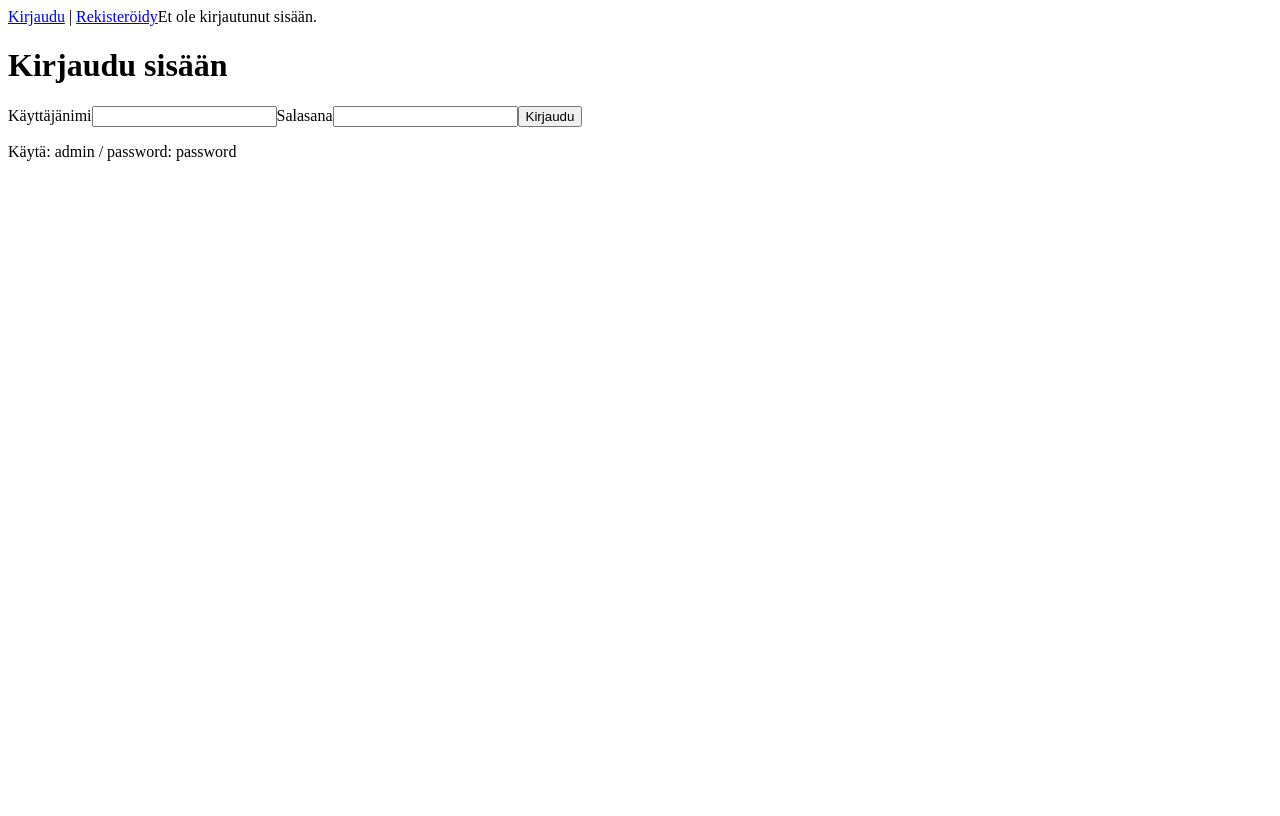
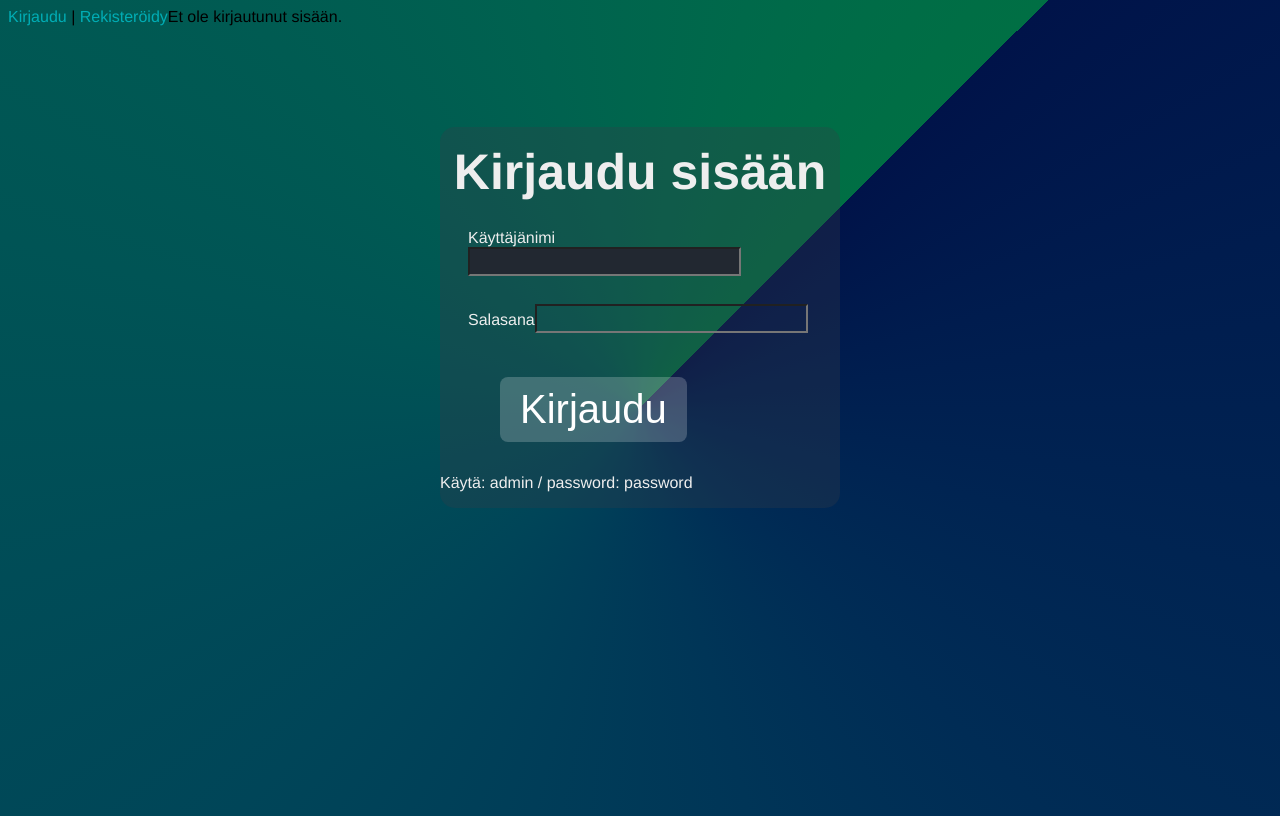
Before and after one commit to UulaKaijalainen/LoppuProjekti, a React (Vite) app in the folder projekti/: page /login in a window 1280 px wide. Built offline with nearby package versions, Linux system fonts and the light colour scheme.

Commit message:
Puhelin näkymä

```diff
--- a/projekti/src/App.jsx
+++ b/projekti/src/App.jsx
@@ -34,7 +34,7 @@ function App() {
 
       return;
     }
-      const id = setTimeout(() => setCountdown(c => c - 1), 100);
+      const id = setTimeout(() => setCountdown(c => c - 1), 1000);
     return () => clearTimeout(id);
   }, [countdown, navigate]);
 
@@ -42,7 +42,7 @@ function App() {
 
   const Welcome = () => (
 
-    <div className="p-6">
+    <div className="welcomeContainer">
           <h2 className="text-xl font-semibold">Tervetuloa, {user.username}</h2>
           <p className="text-sm text-gray-600">Olet kirjautunut sisään.</p>
           <p>Sinut ohjataan Automaattisesti seuraavalle sivulle {countdown}</p>
--- a/projekti/src/Confessions.jsx
+++ b/projekti/src/Confessions.jsx
@@ -45,15 +45,16 @@ function Confessions({ user }){
     };
     return(
         <>
-        <div>
+        <div className='confessionContainer'>
         <h2>Confession page</h2>
 
         <form onSubmit={handleSubmit}>
-            <input
-             type="text"
+            <textarea
+             type="field"
              value ={confession}
              onChange={(e) => setConfession(e.target.value)}
              placeholder='kerro salaisuutesi...'
+             className='confessionInput'
              required
              />
             <button type="submit">
--- a/projekti/src/Foorumi.jsx
+++ b/projekti/src/Foorumi.jsx
@@ -40,11 +40,11 @@ function Foorumi() {
 
     return(
 
-        <div>
+        <div className='foorumPage'>
             <h2>Foorumi</h2>
-            <div class='foorumContainer'>
+            <div className='foorumContainer'>
             {confessions.map((item) => (
-            <div class='foorumKortti'>
+            <div className='foorumKortti'>
                 <div key={item.id} >
                     <p><strong>{item.username = 'Anonymous'}</strong> sanoi:</p>
                     <p>{item.confession}</p>
--- a/projekti/src/Login.jsx
+++ b/projekti/src/Login.jsx
@@ -58,7 +58,7 @@ export default function Login({ onLogin }) {
     };
 
     return (
-        <div className="min-h-screen flex items-center justify-center bg-gray-50 p-4">
+        <div class="containerLogin">
             <form
                 onSubmit={handleSubmit}
                 className="w-full max-w-md bg-white rounded-2xl shadow-md p-8"
@@ -74,29 +74,34 @@ export default function Login({ onLogin }) {
                     </div>
                 )}
 
-                <label className="block mb-4">
+                <div className="mb-4">
                     <span className="text-sm font-medium">Käyttäjänimi</span>
                     <input
                         type="text"
                         value={username}
                         onChange={(e) => setUsername(e.target.value)}
-                        className="mt-1 block w-full rounded-md border-gray-300 shadow-sm focus:ring-2 focus:ring-indigo-200 p-2"
+                        className="containerLogin2"
+                        id='UserInp'
                         autoComplete="username"
                         required
+
                     />
-                </label>
+                </div>
 
-                <label className="block mb-6">
+                <div className="mb-6">
                     <span className="text-sm font-medium">Salasana</span>
                     <input
+
                         type="password"
                         value={password}
                         onChange={(e) => setPassword(e.target.value)}
-                        className="mt-1 block w-full rounded-md border-gray-300 shadow-sm focus:ring-2 focus:ring-indigo-200 p-2"
+                        className="containerLogin2"
                         autoComplete="current-password"
+                        style={{ backgroundColor: "#0000" }}
+
                         required
                     />
-                </label>
+                </div>
 
                 <button
                     type="submit"
--- a/projekti/src/styles/Tyyli.css
+++ b/projekti/src/styles/Tyyli.css
@@ -1,41 +1,221 @@
+/* ===========================
+    GLOBAL / DEFAULT STYLES
+=========================== */
 
-@media screen and (max-width: 479px)
-{
-    body{
-        font-size: 12px;
+html, body {
+
+    min-height: 100%;
+    font-family: 'Franklin Gothic Medium', 'Arial Narrow', Arial, sans-serif;
+}
+
+body {
+    min-height: 100vh;
+    background: conic-gradient(
+        from 45deg,
+        rgb(0, 19, 73) 0deg,
+        rgb(0, 28, 78) 30deg,
+        rgb(0, 36, 82) 60deg,
+        rgb(0, 44, 85) 90deg,
+        rgb(0, 53, 87) 120deg,
+        rgb(0, 61, 88) 150deg,
+        rgb(0, 69, 88) 180deg,
+        rgb(0, 76, 87) 210deg,
+        rgb(0, 84, 85) 240deg,
+        rgb(0, 91, 82) 270deg,
+        rgb(0, 98, 79) 300deg,
+        rgb(0, 105, 74) 330deg,
+        rgb(0, 111, 68) 360deg
+    );
+}
+
+h1 {
+    font-size: 25px;
+    color: red;
+}
+
+nav a {
+    color: #00ADB5;
+    text-decoration: none;
+}
+
+nav button {
+    background-color: rgba(49, 49, 49, 0.11);
+    border: none;
+    color: #00ADB5;
+    cursor: pointer;
+    font-size: 16px;
+    font-family: 'Franklin Gothic Medium', 'Arial Narrow', Arial, sans-serif;
+}
+
+
+/* ===========================
+           FOORUMI
+=========================== */
+
+
+.foorumPage{
+    color: rgb(238, 238, 238);
+    text-align: center;
+}
+.foorumContainer {
+    display: flex;
+    flex-direction: column;
+
+
+}
+.foorumKortti{
+    text-align: left;
+    background-color: #393e4649;
+    border-radius: 15px;
+    border: solid rgba(0, 0, 0, 0)  ;
+    margin-top:10px;
+    padding-left: 3px;
+    padding-right: 3px;
+}
+
+/* ===========================
+            LOGIN
+=========================== */
+
+.containerLogin {
+    display: flex;
+    flex-direction: column;
+    gap: 10px;
+    background-color: #393e4649;
+    border-radius: 15px;
+    width: 82%;
+    min-height: 80%;
+    color: rgb(238, 238, 238);
+    margin-top:15%;
+    margin-left: 9%;
+    margin-right: 9%;
+}
+
+#UserInp {
+    /* FIXED: allow text to be visible */
+    color: white;
+    background-color: #222831;
+}
+
+.containerLogin2 {
+    font-size: 20px;
+
+    background-color: transparent;
+    text-decoration-style: none;
+}
+
+.containerLogin h1 {
+    color: rgb(238, 238, 238);
+    font-size: 50px;
+    text-align: center;
+    margin: 4% 2%;
+}
+
+.mb-6,
+.mb-4 {
+    display: block;
+    margin: 7%;
+}
+
+.containerLogin button {
+    background-color: #ffffff34;
+    border: none;
+    border-radius: 8px;
+    color: white;
+    padding: 10px 20px;
+    font-size: 40px;
+    margin: 4% 2%;
+    cursor: pointer;
+    margin-left: 15%;
+}
+
+/* ===========================
+     Welcome Page
+=========================== */
+
+.welcomeContainer {
+    margin-top: 50%;
+    font-size: 20px;
+    text-align: center;
+    color: rgb(238, 238, 238);
+    background-color: rgba(51, 51, 51, 0.281);
+    border: solid rgba(0, 0, 0, 0);
+    border-radius: 15px;
+
+}
+
+/* ===========================
+        Confession Page
+=========================== */
+
+.confessionContainer {
+    margin: auto;
+    margin-top: 5%;
+    width: 80%;
+    background-color: #393e4649;
+    border-radius: 15px;
+    color: rgb(238, 238, 238);
+    padding:20px;
+    padding-bottom: 5px;
+    padding-top: 10px;
     text-align: center;
 
 }
-    h1{
-        font-size: 20px;
-        color: red;
-    }
-/* FOORUMI */
-    .container{
-        display: flex;
-        flex-direction: column;
-        gap: 10px;
-    }
-    .foorumContainer{
-        display: flex;
-        flex-direction: column;
-        gap: 10px;
-    }
-    .foorumKortti{
-        border: solid black;
+
+.confessionInput {
+    width: 92%;
+    height: 450px;
+
     border-radius: 10px;
-        display: flex;
+    background-color: #222831;
+    color: rgb(238, 238, 238);
+    padding: 10px;
+    font-size: 16px;
+    resize: none;
 }
 
-/* Confesssion */
+.confessionContainer button{
+    background-color: #b3fbff2f;
+    border: none;
+    border-radius: 8px;
+    color: white;
+    padding: 10px 20px;
+    font-size: 20px;
+    margin-top: 10px;
+    cursor: pointer;
 
 
-/* Login */
-/* Register */
+}
 
 
+/* ===========================
+     RESPONSIVE (DESKTOP)
+=========================== */
 
-    @media screen and (max-width: 991px) {
+@media screen and (min-width: 440px) {
 
+    body {
+        background: conic-gradient(
+            from 45deg,
+            rgb(0, 19, 73) 0deg,
+            rgb(0, 28, 78) 30deg,
+            rgb(0, 36, 82) 60deg,
+            rgb(0, 44, 85) 90deg,
+            rgb(0, 53, 87) 120deg,
+            rgb(0, 61, 88) 150deg,
+            rgb(0, 69, 88) 180deg,
+            rgb(0, 76, 87) 210deg,
+            rgb(0, 84, 85) 240deg,
+            rgb(0, 91, 82) 270deg,
+            rgb(0, 98, 79) 300deg,
+            rgb(0, 105, 74) 330deg,
+            rgb(0, 111, 68) 360deg
+        );
+    }
+
+    .containerLogin {
+        width: 400px;
+        margin: auto;
+        margin-top: 8%;
     }
 }
```
Lines whose indentation alone changed are shown as unchanged.
